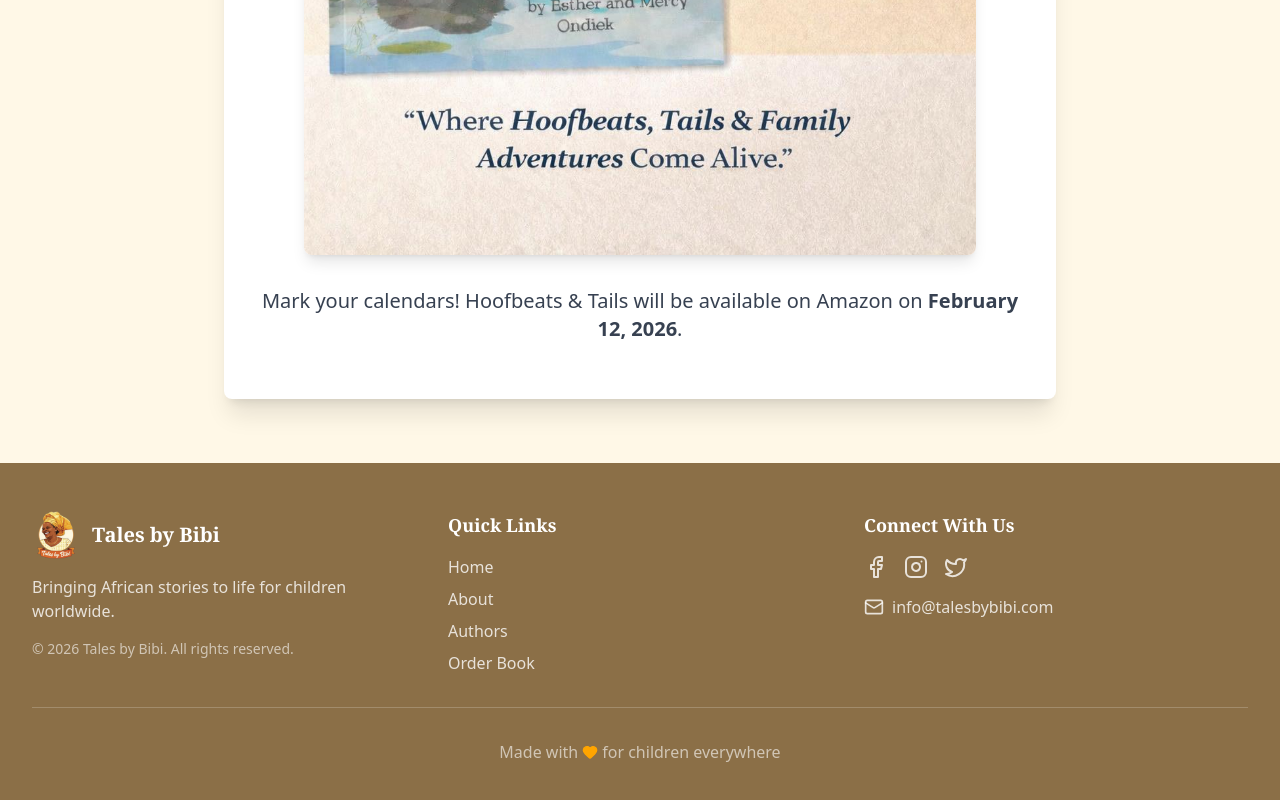
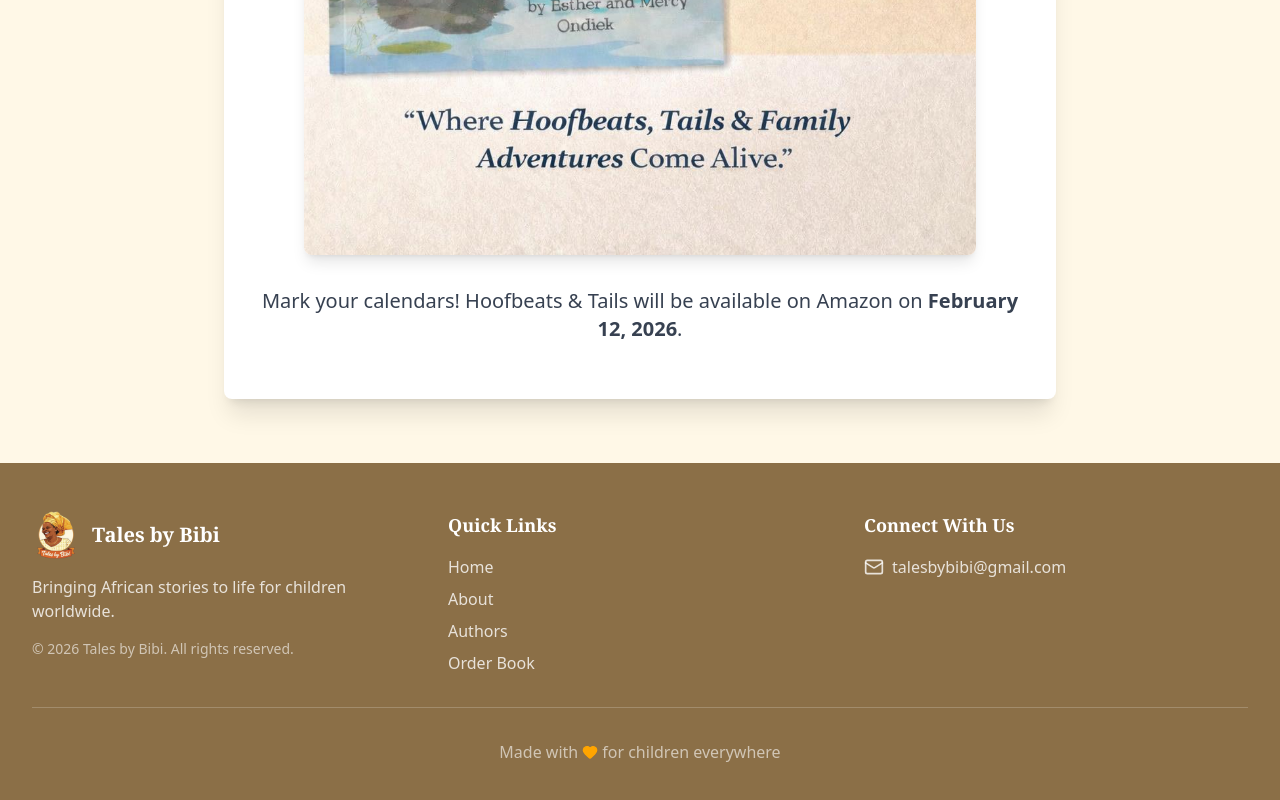
Before and after one commit to dochiengjr05/myTalesByBibi, a React (Vite) app: page /coming-soon in a window 1280 px wide. Shown: the part 1009-1809 px from the top of the page. Built offline with nearby package versions, Linux system fonts and the light colour scheme.

Commit message:
Update footer: remove social media links and change email to talesbybibi@gmail.com
Co-Authored-By: Warp <agent@warp.dev>

```diff
--- a/src/components/Footer.tsx
+++ b/src/components/Footer.tsx
@@ -1,4 +1,4 @@
-import { Heart, Mail, Facebook, Instagram, Twitter } from 'lucide-react';
+import { Heart, Mail } from 'lucide-react';
 
 export default function Footer() {
   return (
@@ -30,20 +30,9 @@
 
           <div>
             <h3 className="text-lg font-display font-bold mb-4">Connect With Us</h3>
-            <div className="flex space-x-4 mb-4">
-              <a href="#" className="text-white/80 hover:text-sunset transition-colors">
-                <Facebook className="h-6 w-6" />
-              </a>
-              <a href="#" className="text-white/80 hover:text-sunset transition-colors">
-                <Instagram className="h-6 w-6" />
-              </a>
-              <a href="#" className="text-white/80 hover:text-sunset transition-colors">
-                <Twitter className="h-6 w-6" />
-              </a>
-            </div>
-            <a href="mailto:info@talesbybibi.com" className="flex items-center space-x-2 text-white/80 hover:text-sunset transition-colors">
+            <a href="mailto:talesbybibi@gmail.com" className="flex items-center space-x-2 text-white/80 hover:text-sunset transition-colors">
               <Mail className="h-5 w-5" />
-              <span>info@talesbybibi.com</span>
+              <span>talesbybibi@gmail.com</span>
             </a>
           </div>
         </div>
```
